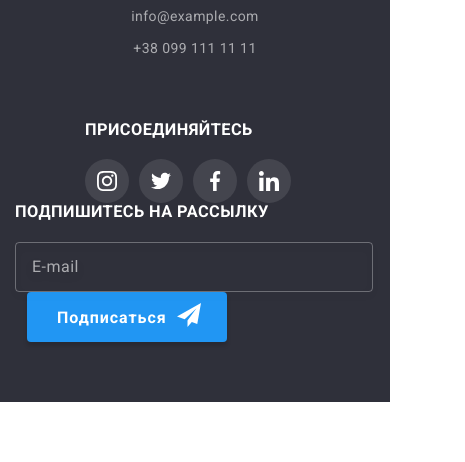
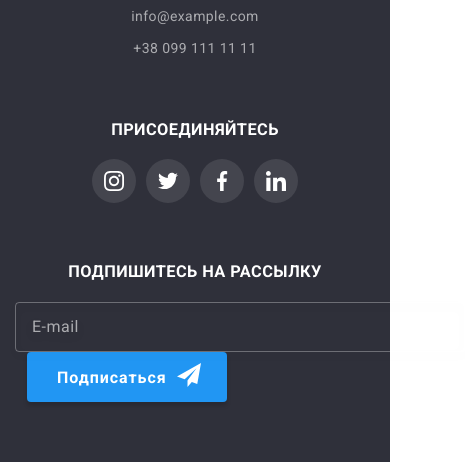
Before and after one commit to TanuhaSerkova/goit-markup-hw-08, a plain HTML site: page index.html in a window 390 px wide. Shown: the part 4631-5093 px from the top of the page, 465 px wide, since content can reach past the window. Before the commit the page ends 5033 px from the top, so only its background shows below. Drawn offline with nearby package versions, Linux system fonts and the light colour scheme.

Commit message:
footer social

```diff
--- a/sass/components/_footer-input.scss
+++ b/sass/components/_footer-input.scss
@@ -1,6 +1,9 @@
 .mail-input {
-  width: 358px;
+  width: 450px;
   height: 50px;
+  @media screen and (min-width: 1200px) {
+    width: 358px;
+  }
   padding-left: 16px;
   background-color: inherit;
   border: 1px solid rgba(255, 255, 255, 0.3);
@@ -12,9 +15,19 @@
     @include font(400, 16px, 1.25);
     color: rgba(255, 255, 255, 0.6);
   }
+  @media screen and (max-width: 1200px) {
+    display: flex;
+    justify-content: center;
+    //align-items: center;
+  }
 }
 
 .footer-input {
+  @media screen and (max-width: 1200px) {
+    display: flex;
+    justify-content: center;
+    //align-items: center;
+  }
   &:hover,
   &:focus {
     border-color: var(--accent-color);
--- a/sass/layout/_footer.scss
+++ b/sass/layout/_footer.scss
@@ -25,8 +25,21 @@
     justify-content: center;
   }
 }
+.footer-title {
+  @media screen and (max-width: 767px) {
+    display: flex;
+    justify-content: center;
+  }
+}
 .footer-social-icon {
-  margin-left: 70px;
+  //display: flex;
+  //justify-content: center;
+  @media screen and (min-width: 768px) {
+    margin-left: 165px;
+  }
+  @media screen and (min-width: 1200px) {
+    margin-left: 70px;
+  }
 }
 .footer-item {
   display: flex;
@@ -75,6 +88,10 @@
 }
 .footer-list-icon {
   display: flex;
+  @media screen and (max-width: 767px) {
+    justify-content: center;
+    margin-bottom: 60px;
+  }
 }
 .footer-icon {
   fill: var(--secondary-text-color);
```
Also changed, not shown: css/main.css, css/main.min.css, 2 other files.
